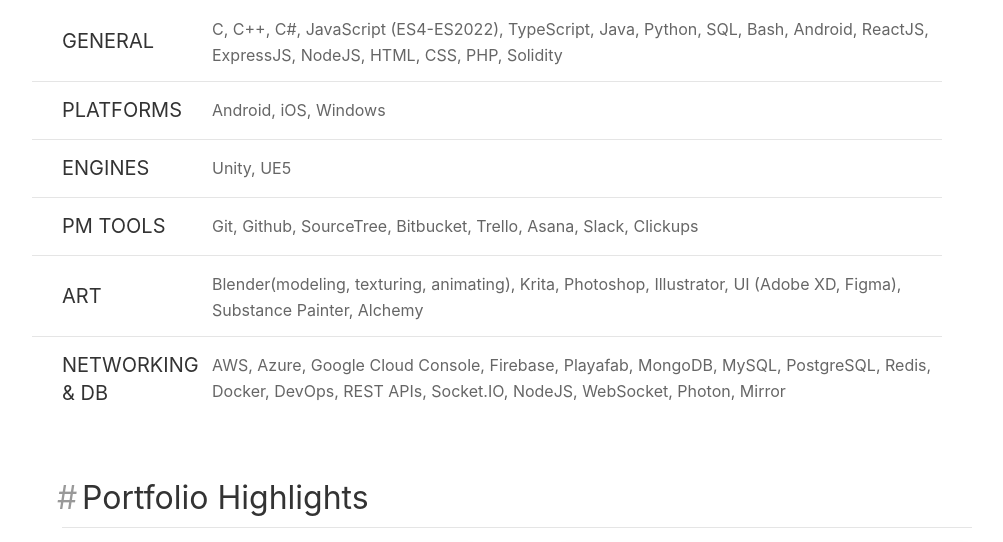
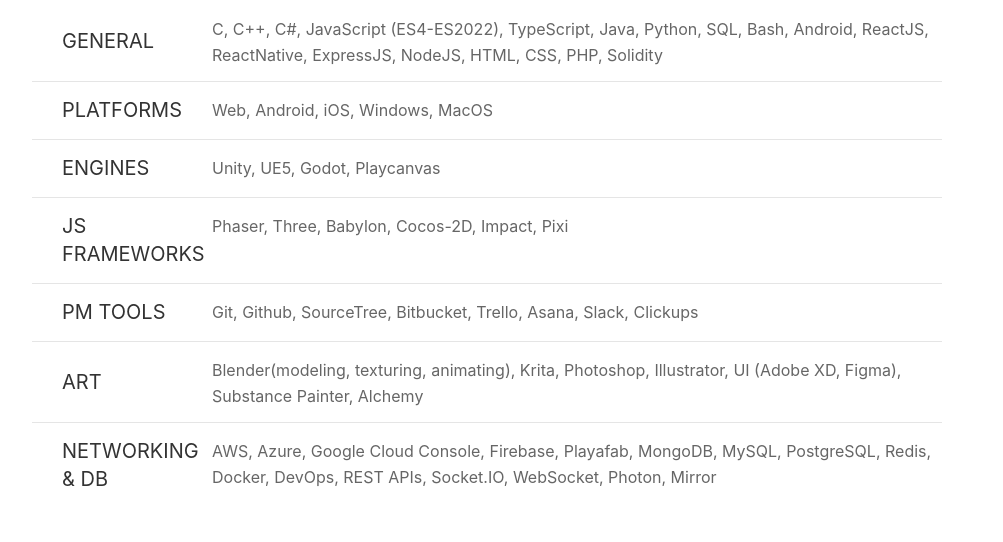
Before and after one commit to vasanrouth/vasanrouth.github.io, a plain HTML site: page index.html in a window 1280 px wide. Shown: the part 692-1234 px from the top of the page, without its empty margins (123-1126 px from the left). Drawn offline with Linux system fonts and the light colour scheme.

Commit message:
Changes for freelancing
-Removed unity specific info and made it general
-Added a new section in tools to explain my "Js frameworks" experience

```diff
--- a/index.html
+++ b/index.html
@@ -67,7 +67,7 @@
                 <div class="uk-child-width-1-1" uk-grid>
                     <div class="uk-width-expand@s">
                         <h2 id="about" class="uk-heading-divider title-link"><a href="#about">About me</a></h2>
-                        <p>A<span class="uk-text-primary uk-text-bold"> Versatile Game Developer</span> with more than 5 years of experience <span class="uk-text-primary uk-text-bold">developing</span> PC and mobile videogames using both <span class="uk-text-primary uk-text-bold">Unity</span> and <span class="uk-text-primary uk-text-bold">Unreal Engine</span>, along with
+                        <p>A<span class="uk-text-primary uk-text-bold"> Versatile Game Developer</span> with more than 5 years of experience <span class="uk-text-primary uk-text-bold">developing</span> PC and mobile videogames using <span class="uk-text-primary uk-text-bold">Game Engines</span> and <span class="uk-text-primary uk-text-bold">Frameworks</span>, along with
                             9+ years of experience in programming. Proficient in major programming languages and comfortable picking up others if I
                             haven't explored them already. I have released multiple games and I have had the opportunity to <span class="uk-text-primary uk-text-bold">lead projects and manage
                             teams of developers</span> (Programming and cross-discipline). I enjoy
@@ -111,7 +111,7 @@
                         </div>
                         <div class="uk-width-expand@s uk-grid-medium uk-flex-center uk-flex-left@s" uk-grid>
                             <div>
-                                <span class="uk-text-middle">C, C++, C#, JavaScript (ES4-ES2022), TypeScript, Java, Python, SQL, Bash, Android, ReactJS, ExpressJS, NodeJS, HTML, CSS, PHP, Solidity</span>
+                                <span class="uk-text-middle">C, C++, C#, JavaScript (ES4-ES2022), TypeScript, Java, Python, SQL, Bash, Android, ReactJS, ReactNative, ExpressJS, NodeJS, HTML, CSS, PHP, Solidity</span>
                             </div>
                         </div>
                     </div>
@@ -123,7 +123,7 @@
                         </div>
                         <div class="uk-width-expand@s uk-grid-medium uk-flex-center uk-flex-left@s" uk-grid>
                             <div>
-                                <span class="uk-text-middle">Android, iOS, Windows</span>
+                                <span class="uk-text-middle">Web, Android, iOS, Windows, MacOS</span>
                             </div>
                         </div>
                     </div>
@@ -135,7 +135,19 @@
                         </div>
                         <div class="uk-width-expand@s uk-grid-medium uk-flex-center uk-flex-left@s" uk-grid>
                             <div>
-                                <span class="uk-text-middle">Unity, UE5</span>
+                                <span class="uk-text-middle">Unity, UE5, Godot, Playcanvas</span>
+                            </div>
+                        </div>
+                    </div>
+                    <div class="uk-grid-column-medium" uk-grid>
+                        <div class="uk-width-small@s uk-flex uk-flex-middle">
+                            <div>
+                                <h4 class="uk-text-uppercase uk-margin-remove"><span>JS Frameworks</span></h4>
+                            </div>
+                        </div>
+                        <div class="uk-width-expand@s uk-grid-medium uk-flex-center uk-flex-left@s" uk-grid>
+                            <div>
+                                <span class="uk-text-middle">Phaser, Three, Babylon, Cocos-2D, Impact, Pixi </span>
                             </div>
                         </div>
                     </div>
@@ -171,7 +183,7 @@
                         </div>
                         <div class="uk-width-expand@s uk-grid-medium uk-flex-center uk-flex-left@s" uk-grid>
                             <div>
-                                <span class="uk-text-middle">AWS, Azure, Google Cloud Console, Firebase, Playafab, MongoDB, MySQL, PostgreSQL, Redis, Docker, DevOps, REST APIs, Socket.IO, NodeJS, WebSocket, Photon, Mirror</span>
+                                <span class="uk-text-middle">AWS, Azure, Google Cloud Console, Firebase, Playafab, MongoDB, MySQL, PostgreSQL, Redis, Docker, DevOps, REST APIs, Socket.IO, WebSocket, Photon, Mirror</span>
                             </div>
                         </div>
                     </div>
@@ -276,7 +288,9 @@
                                                         <h3 class="uk-text-bold uk-text-uppercase uk-heading-line">
                                                             <span>
 																	<a href="projects/lon.html" target="_blank">Lands of Norma</a>
+																																		<!--
                                                                         <span class="uk-text-middle" uk-icon="icon: unity2; ratio: 1.25" style="padding-bottom: 4px;"></span>
+                                                                    -->
                                                             </span>
                                                         </h3>
                                                     </div>
@@ -318,7 +332,9 @@
                                                         <h3 class="uk-text-bold uk-text-uppercase uk-heading-line">
                                                             <span>
 																	<a href="https://nftdiggers.com/" target="_blank">NFT Diggers - PvP</a>
+																	<!--
                                                                         <span class="uk-text-middle" uk-icon="icon: unity2; ratio: 1.25" style="padding-bottom: 4px;"></span>
+                                                                    -->
                                                             </span>
                                                         </h3>
                                                     </div>
@@ -360,7 +376,9 @@
                                                         <h3 class="uk-text-bold uk-text-uppercase uk-heading-line">
                                                             <span>
 																	<a href="https://www.gameofmetas.com/" target="_blank">Game of Metas</a>
+                                                                    <!--
                                                                         <span class="uk-text-middle" uk-icon="icon: unity2; ratio: 1.25" style="padding-bottom: 4px;"></span>
+                                                                    -->
                                                             </span>
                                                         </h3>
                                                     </div>
@@ -403,7 +421,9 @@
                                                         <h3 class="uk-text-bold uk-text-uppercase uk-heading-line">
                                                             <span>
 																	<a href="" target="_blank">Gambit</a>
+																																		<!--
                                                                         <span class="uk-text-middle" uk-icon="icon: unity2; ratio: 1.25" style="padding-bottom: 4px;"></span>
+                                                                    -->
                                                             </span>
                                                         </h3>
                                                     </div>
@@ -444,7 +464,9 @@
                                                         <h3 class="uk-text-bold uk-text-uppercase uk-heading-line">
                                                             <span>
 																	<a href="https://play.google.com/store/apps/details?id=many.bricks.breaker.ball.games" target="_blank">Tricky Bounce</a>
+																																		<!--
                                                                         <span class="uk-text-middle" uk-icon="icon: unity2; ratio: 1.25" style="padding-bottom: 4px;"></span>
+                                                                    -->
                                                             </span>
                                                         </h3>
                                                     </div>
@@ -483,7 +505,9 @@
                                                         <h3 class="uk-text-bold uk-text-uppercase uk-heading-line">
                                                             <span>
 																	<a href="https://play.google.com/store/apps/details?id=com.dopuz.panda.saga&hl=en_IN&gl=US" target="_blank">Bubble Shooter: Bubble Pop</a>
+																																		<!--
                                                                         <span class="uk-text-middle" uk-icon="icon: unity2; ratio: 1.25" style="padding-bottom: 4px;"></span>
+                                                                    -->
                                                             </span>
                                                         </h3>
                                                     </div>
@@ -522,7 +546,9 @@
                                                         <h3 class="uk-text-bold uk-text-uppercase uk-heading-line">
                                                             <span>
 																	<a href="" target="_blank">AR Navigation</a>
+                                                                    																	<!--
                                                                         <span class="uk-text-middle" uk-icon="icon: unity2; ratio: 1.25" style="padding-bottom: 4px;"></span>
+                                                                    -->
                                                             </span>
                                                         </h3>
                                                     </div>
```
Lines whose indentation alone changed are shown as unchanged.
